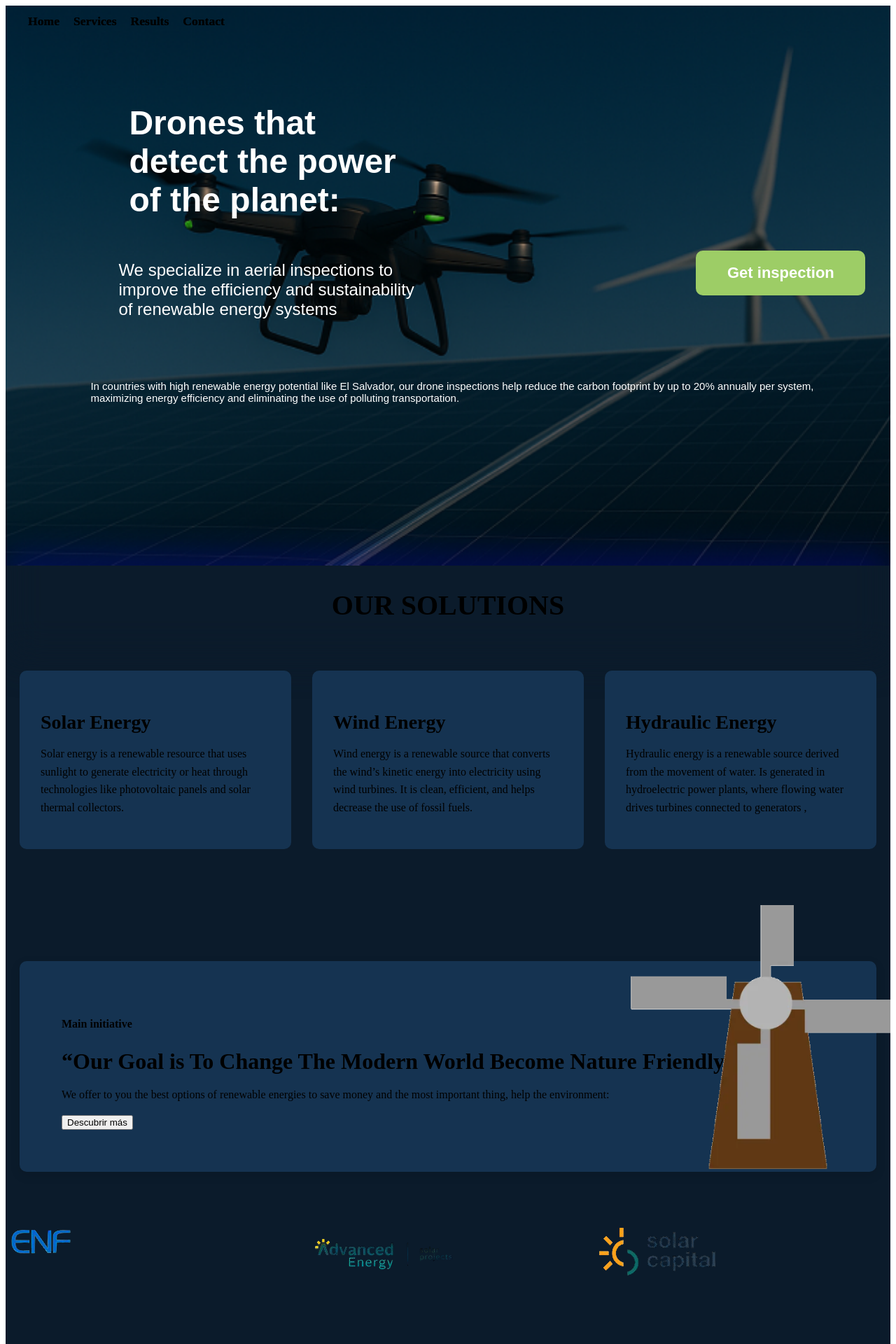
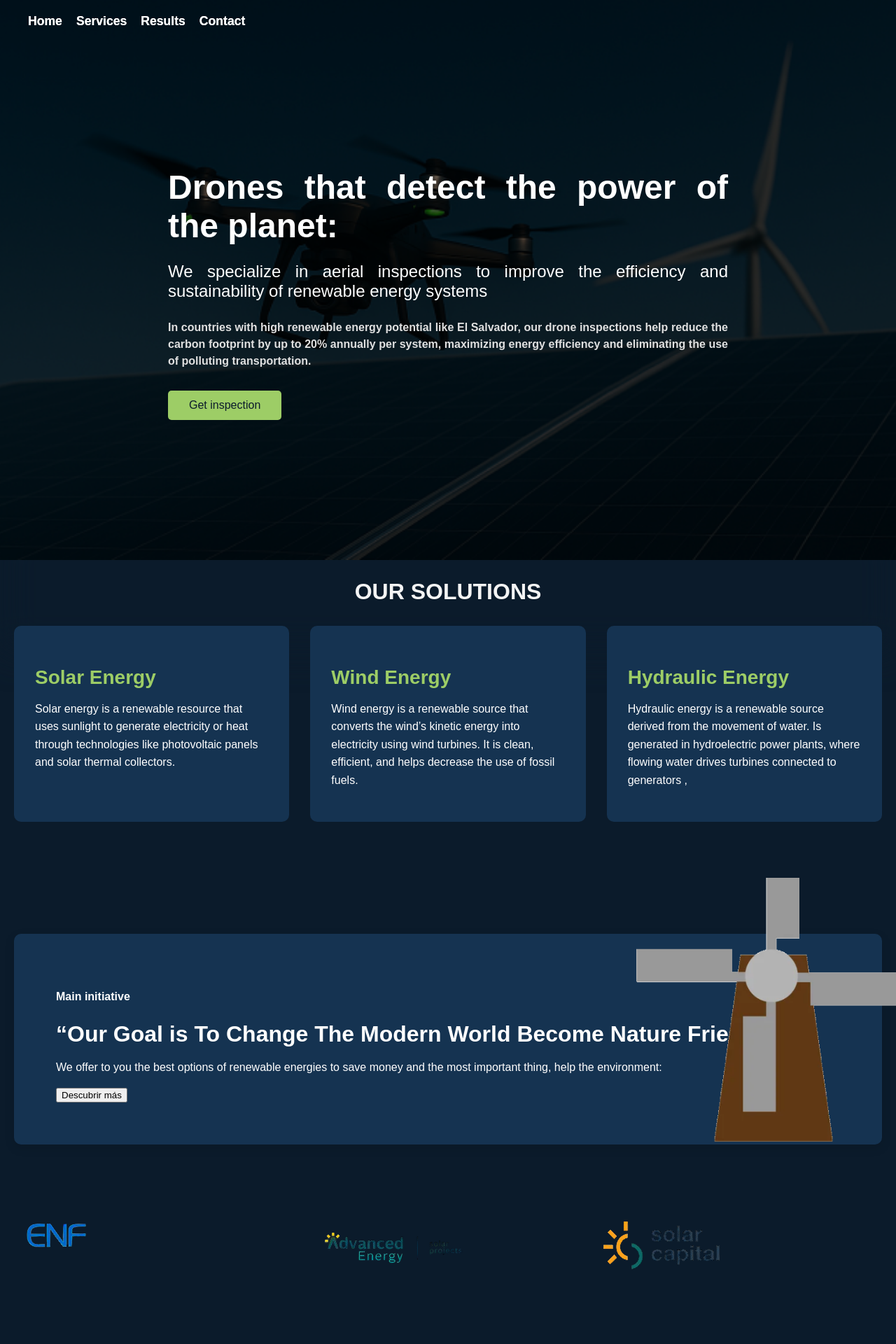
Before and after one commit to Chris85234/Ionstress, a React (Create React App) app: page / in a window 1280 px wide. Shown: the top 1920 px of the page at 70% size. Built offline with nearby package versions, Linux system fonts and the light colour scheme.

Commit message:
se implemento responsive

```diff
--- a/package.json
+++ b/package.json
@@ -3,6 +3,7 @@
   "version": "1.0.0",
   "main": "index.js",
   "dependencies": {
+    "@headlessui/react": "^2.2.4",
     "autoprefixer": "^10.4.21",
     "browserslist": "^4.24.5",
     "caniuse-lite": "^1.0.30001718",
--- a/src/App.js
+++ b/src/App.js
@@ -7,6 +7,7 @@ import "../src/styles/HomePage/ourSolutions.css";
 import "../src/styles/HomePage/propellerSection.css";
 import "../src/styles/HomePage/energyCarrousel.css";
 import "../src/styles/HomePage/energyServices.css";
+import "../src/styles/styles.css"
 
 
 
--- a/src/components/EnergyCarrousel.js
+++ b/src/components/EnergyCarrousel.js
@@ -5,15 +5,34 @@ import "../styles/HomePage/energyCarrousel.css";
 import "slick-carousel/slick/slick.css";
 import "slick-carousel/slick/slick-theme.css";
 
-
 const EnergyCarrousel = () => {
   const settings = {
     infinite: true,
-    slidesToShow: 3, // Cantidad de logos visibles
+    slidesToShow: 3,
     slidesToScroll: 1,
     autoplay: true,
     autoplaySpeed: 2000,
-    arrows: false
+    arrows: false,
+    responsive: [
+      {
+        breakpoint: 1024, // Pantallas medianas (tabletas grandes y laptops)
+        settings: {
+          slidesToShow: 2
+        }
+      },
+      {
+        breakpoint: 768, // Pantallas pequeñas (tabletas)
+        settings: {
+          slidesToShow: 1
+        }
+      },
+      {
+        breakpoint: 480, // Celulares
+        settings: {
+          slidesToShow: 1
+        }
+      }
+    ]
   };
 
   return (
--- a/src/pages/home.js
+++ b/src/pages/home.js
@@ -1,6 +1,6 @@
 import React from "react";
 import Navbar from "../components/navbar.js";
-import Hero from "../components/hero.js";
+import Example from "../components/hero.js";
 import OurSolutions from "../components/OurSolutions";
 import PropellerSection from "../components/PropellerSection.js";
 import EnergyCarrousel from "../components/EnergyCarrousel.js";
@@ -12,7 +12,7 @@ const Home = () => {
   return (
     <div>
       <Navbar />
-      <Hero />
+      <Example />
       <OurSolutions/>
       <PropellerSection/>
       <EnergyCarrousel/>
--- a/src/styles/HomePage/Hero.css
+++ b/src/styles/HomePage/Hero.css
@@ -1,149 +1,99 @@
-/* --------------------------------- */
-/*             Sección Hero          */
-/* --------------------------------- */
 .hero {
   position: relative;
+  width: 100%;
   height: 100vh;
-  background: url("/public/assets/background.png") no-repeat center/cover;
+  background-image: url('/public/assets/background.png'); /* Cambia al path correcto */
   background-size: cover;
+  background-position: center;
+  display: flex;
+  align-items: center;
+  justify-content: center;
+  text-align: justify;
+  color: white;
   overflow: hidden;
 }
 
-/* Efecto de halo y blur dinámico aplicado al fondo de Hero */
-.hero::before {
-  content: "";
+.hero-mask {
   position: absolute;
+  top: 0;
+  left: 0;
   width: 100%;
   height: 100%;
-  top: 0;
-  left: 0;
-  background: linear-gradient(135deg, rgba(4,0,255,0.3) 0%, rgba(136,0,255,0.3) 35%, rgba(209,0,255,0.3) 100%);
-  z-index: -1;
-}
-
-.hero::after {
-  content: "";
-  position: absolute;
-  width: 100%;
-  height: 70px; /* Aumentamos la altura para que cubra más el corte */
-  bottom: -60px; /* Bajamos la posición del blur */
-  left: 0;
-  background: linear-gradient(to bottom, rgba(4,0,255,0.4), transparent);
-  filter: blur(25px); /* Intensificamos el desenfoque */
-  transition: 2s;
+  background: rgba(0, 0, 0, 0.5); /* Oscurece la imagen para mayor contraste */
   z-index: 1;
 }
-
-.hero:hover::after {
-  animation: heroBlurAnimation 2.5s infinite forwards;
-}
-
-@keyframes heroBlurAnimation {
-  0% {
-    opacity: 1;
-  }
-  50% {
-    opacity: 0.5;
-  }
-  100% {
-    opacity: 1;
-  }
-}
-
-
 
 .hero-content {
   position: relative;
   z-index: 2;
-  max-width: 700px;
-  padding: 40px;
-  background: #fff(255, 255, 255, 0.4);
-  border-radius: 10px;
-  display: flex;
-  flex-direction: column;
-  align-items: flex-start;
-  text-align: left;
-  margin-left: 10%;
-  margin-top: 170px; /* Este valor baja el contenido; ajústalo según lo necesites */
+  max-width: 800px;
+  padding: 20px;
 }
 
-
 .hero-title {
-  font-family: "K2D", sans-serif;
-  font-weight: 600; /* SemiBold */
-  font-size: 48px;
-  color: #FFFFFF; /* Texto blanco */
-  text-align: left; /* Asegurar alineación correcta */
-  line-height: auto; /* Se ajusta automáticamente */
-  letter-spacing: 0%;
-  position: absolute;
-  left: 50px;
-  top: -70px;
-  width: 403px;
-  height: 234px;
+  font-size: 3rem;
+  margin-bottom: 20px;
+  font-weight: bold;
 }
 
-
 .hero-subtitle {
-  font-family: "K2D", sans-serif;
-  font-weight: 500; /* Medium */
-  font-size: 24px;
-  color: #FFFFFF; /* Texto blanco */
-  text-align: left;
-  line-height: auto; /* Ajuste automático */
-  letter-spacing: 0%;
-  position: absolute;
-  left: 35px;
-  top: 170px; /* Ajusta la posición para coincidir con Figma */
-  width: 438px;
-  height: 65px;
+  font-size: 1.5rem;
+  margin-bottom: 15px;
 }
 
 .hero-description {
-  font-family: "K2D", sans-serif;
-  font-weight: 400; /* Regular */
-  font-size: 15px;
-  color: #FFFFFF; /* Texto blanco */
-  text-align: left;
-  line-height: auto; /* Ajuste automático */
-  letter-spacing: 0%;
-  position: absolute;
-  left: -5px;
-  top: 340px; /* Ajusta la posición según Figma */
-  width: 1104px;
-  height: 40px;
-}
-
-
-.hero-overlay {
-  position: absolute;
-  width: 100%;
-  height: 100%;
-  top: 0;
-  left: 0;
-  background: linear-gradient(to bottom, #001f3f(0, 0, 0, 0.3), transparent);
-  z-index: 1;
+  font-size: 1rem;
+  margin-bottom: 30px;
+  line-height: 1.5;
+  color: #e0e0e0;
 }
 
 .cta-button {
-  font-family: "K2D", sans-serif;
-  font-weight: 600; /* Bold */
-  font-size: 22px;
-  color: #FFFFFF; /* Texto blanco */
-  background-color: #9DCD66; /* Color exacto del botón */
+  padding: 12px 30px;
+  background-color: #9DCD66;
   border: none;
-  padding: 16px 40px;
-  border-radius: 10px;
-  text-align: center;
+  color: #0B1B2B;
+  font-size: 1rem;
+  border-radius: 5px;
   cursor: pointer;
-  position: absolute;
-  left: 860px; /* Ajustado según Figma */
-  top: 180px; /* Ajustado según Figma */
-  width: 242px;
-  height: 64px;
   transition: background-color 0.3s ease;
 }
 
 .cta-button:hover {
-  background-color: #457112;
+  background-color: #9DCD66;
 }
+
+/* 🔁 Responsive */
+
+@media (max-width: 768px) {
+  .hero-title {
+    font-size: 2.2rem;
+  }
+
+  .hero-subtitle {
+    font-size: 1.2rem;
+  }
+
+  .hero-description {
+    font-size: 0.95rem;
+  }
+
+  .cta-button {
+    padding: 10px 25px;
+    font-size: 0.95rem;
+  }
+}
+
+@media (max-width: 480px) {
+  .hero-content {
+    padding: 15px;
+  }
+
+  .hero-title {
+    font-size: 1.8rem;
+  }
+
+  .hero-subtitle {
+    font-size: 1rem;
+  }
+}
--- a/src/styles/HomePage/energyCarrousel.css
+++ b/src/styles/HomePage/energyCarrousel.css
@@ -1,16 +1,17 @@
-/*Carrousel energys*/
-.energy-carousel {
-  background-color:#0B1B2B;
-  padding: 40px 20px;
-  text-align: center;
+.energy-carrousel {
+  padding: 20px;
+  background-color: #0B1B2B;
 }
 
-.carousel-logo img {
-  width: 120px; /* Ajusta el tamaño según los logos */
-  margin: 10px auto;
-  display: block;
+.carrousel-logo {
+  display: flex;
+  justify-content: center;
+  align-items: center;
+  padding: 10px;
 }
 
-.slick-slider {
-  background-color: #0B1B2B;
+.carrousel-logo img {
+  max-width: 100%;
+  height: auto;
+  object-fit: contain;
 }
--- a/src/styles/HomePage/energyServices.css
+++ b/src/styles/HomePage/energyServices.css
@@ -1,24 +1,63 @@
-/*Energy cards */
 .energy-services {
+  padding: 40px 20px;
   background-color: #0B1B2B;
-  padding: 80px 20px;
   text-align: center;
+}
+
+.section-title {
+  font-size: 2rem;
+  margin-bottom: 30px;
+  color: #f4f4f4;
 }
 
 .services-grid {
   display: grid;
-  grid-template-columns: repeat(auto-fit, minmax(300px, 1fr));
+  grid-template-columns: repeat(3, 1fr);
   gap: 30px;
 }
 
 .service-card {
   background-color: #153351;
-  padding: 30px;
-  border-radius: 10px;
-  box-shadow: 0 5px 15px rgba(0, 0, 0, 0.1);
+  padding: 20px;
+  border-radius: 12px;
+  box-shadow: 0 4px 6px rgba(0, 0, 0, 0.1);
+  text-align: left;
+  transition: transform 0.3s ease;
+}
+
+.service-card:hover {
+  transform: translateY(-5px);
 }
 
 .service-title {
   font-size: 1.5rem;
+  margin-bottom: 10px;
   color: #9DCD66;
 }
+
+.service-description {
+  font-size: 1rem;
+  color: #f4f4f4;
+}
+
+/* 🔁 Responsive Design */
+
+@media (max-width: 1024px) {
+  .services-grid {
+    grid-template-columns: repeat(2, 1fr);
+  }
+}
+
+@media (max-width: 600px) {
+  .services-grid {
+    grid-template-columns: 1fr;
+  }
+
+  .section-title {
+    font-size: 1.75rem;
+  }
+
+  .service-title {
+    font-size: 1.25rem;
+  }
+}
```
Also changed, not shown: 1 other file (tests, documents, lock files or other folders).
